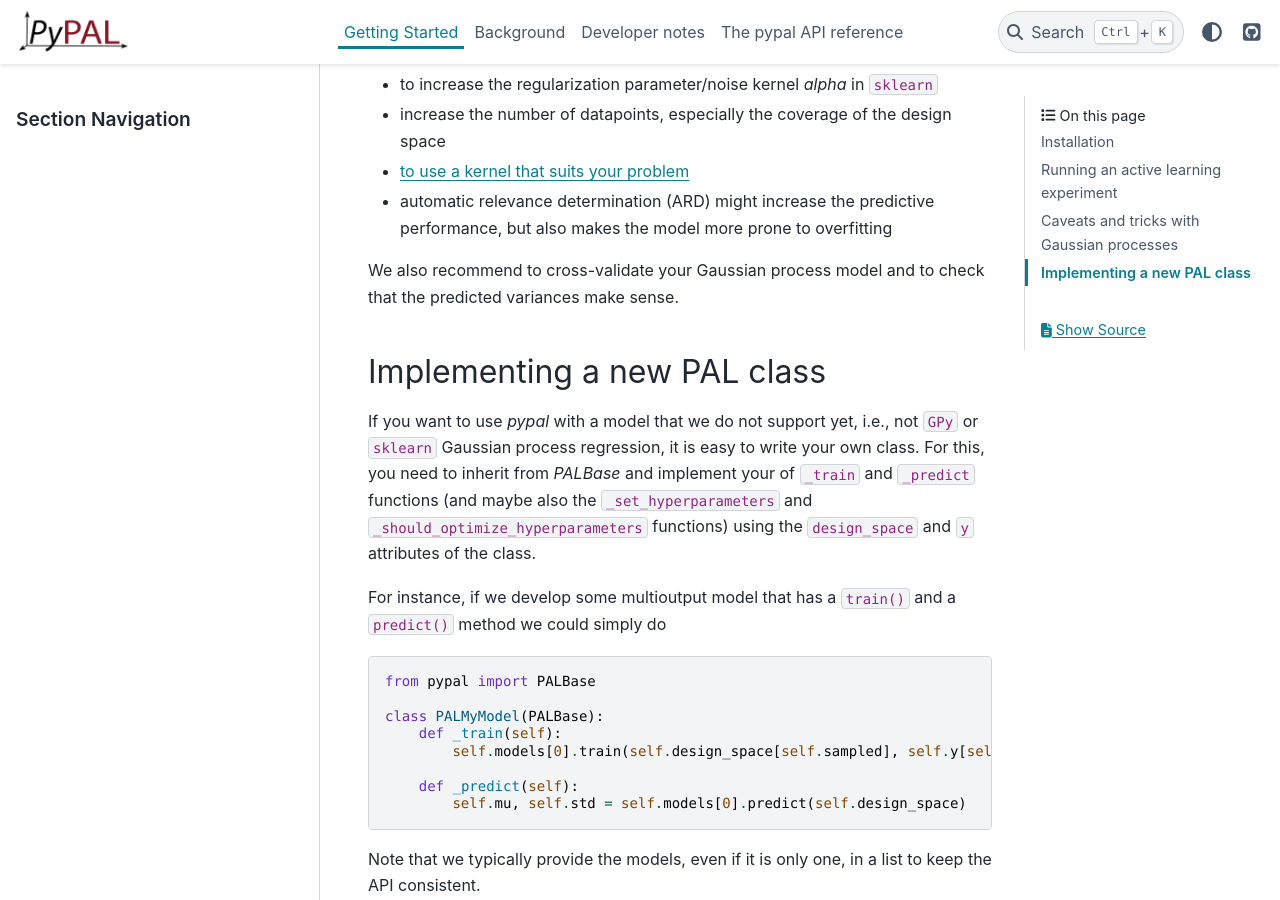
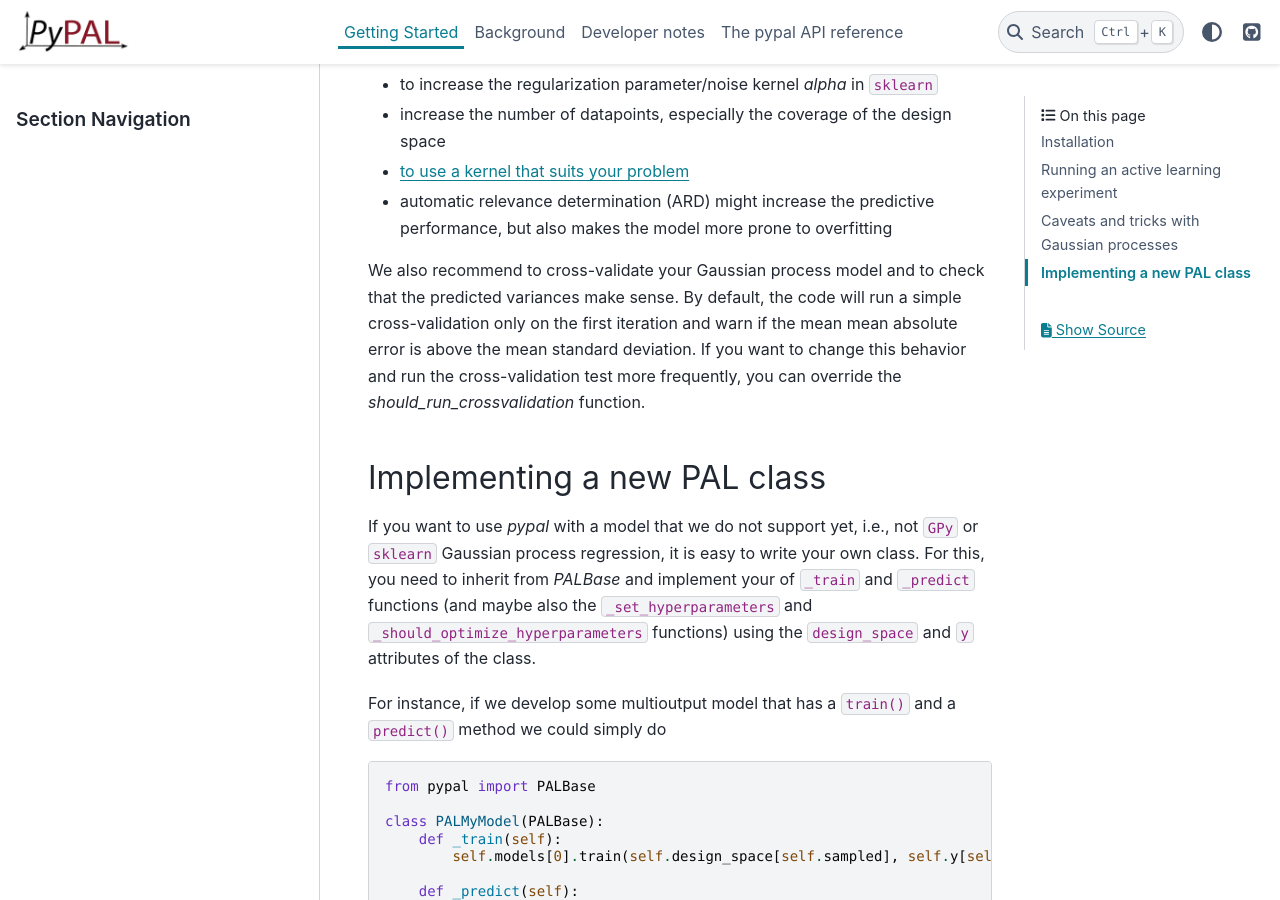
Before and after one commit to kjappelbaum/pyepal, a Sphinx documentation site: the page built from docs/getting_started.rst, in a window 1280 px wide and 900 px high, scrolled down 4451 px. Built offline with Sphinx 7.4.7 and the PyData theme 0.15.4, drawn with Linux system fonts in a browser that asks for light colours.

Commit message:
docs: updating hints about the crossvalidation

```diff
--- a/docs/getting_started.rst
+++ b/docs/getting_started.rst
@@ -152,6 +152,7 @@ This problem is exacerbated in conjunction with :math:`\beta_\mathrm{scale} < 1`
 - automatic relevance determination (ARD) might increase the predictive performance, but also makes the model more prone to overfitting
 
 We also recommend to cross-validate your Gaussian process model and to check that the predicted variances make sense.
+By default, the code will run a simple cross-validation only on the first iteration and warn if the mean mean absolute error is above the mean standard deviation. If you want to change this behavior and run the cross-validation test more frequently, you can override the `should_run_crossvalidation` function.
 
 Implementing a new PAL class
 ------------------------------
```
Also changed, not shown: 16 other files.
